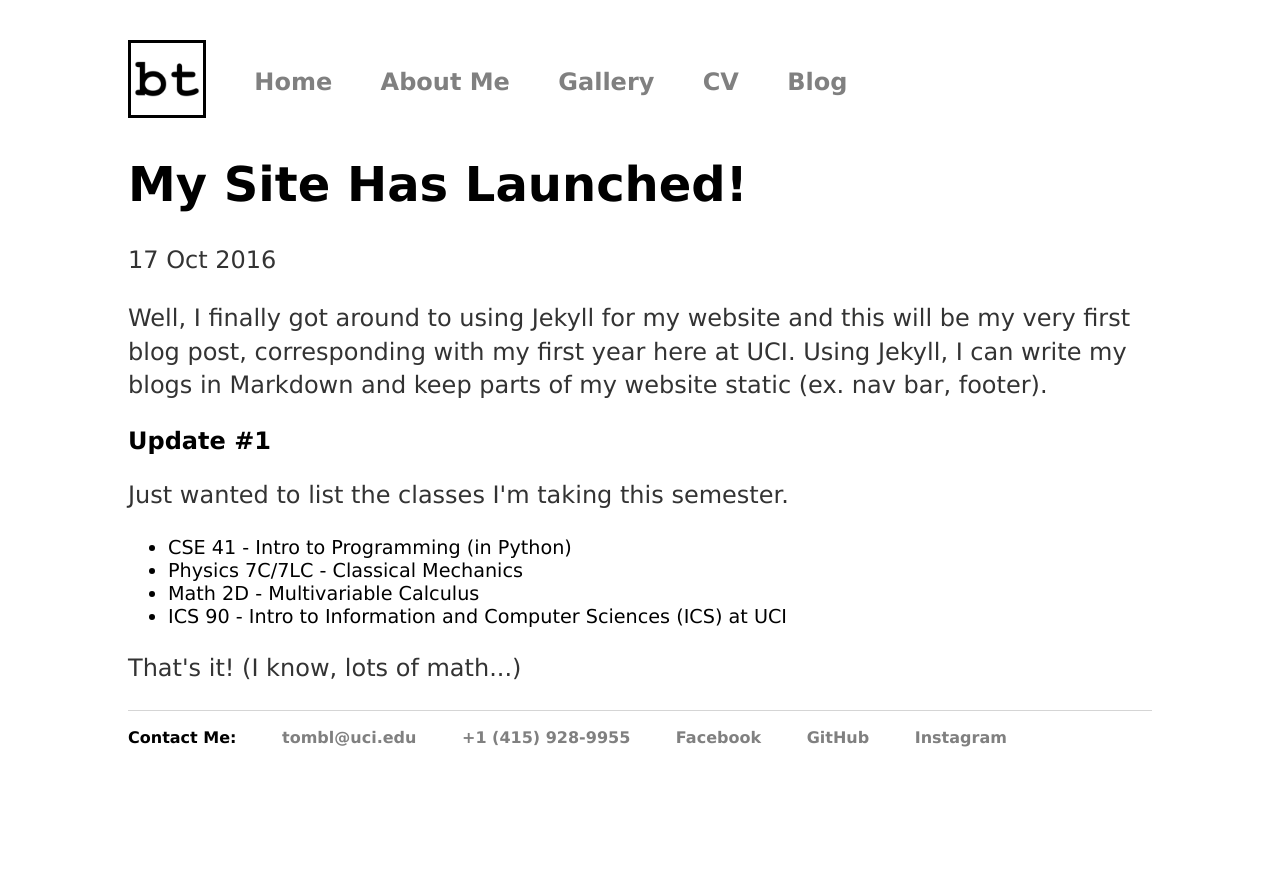
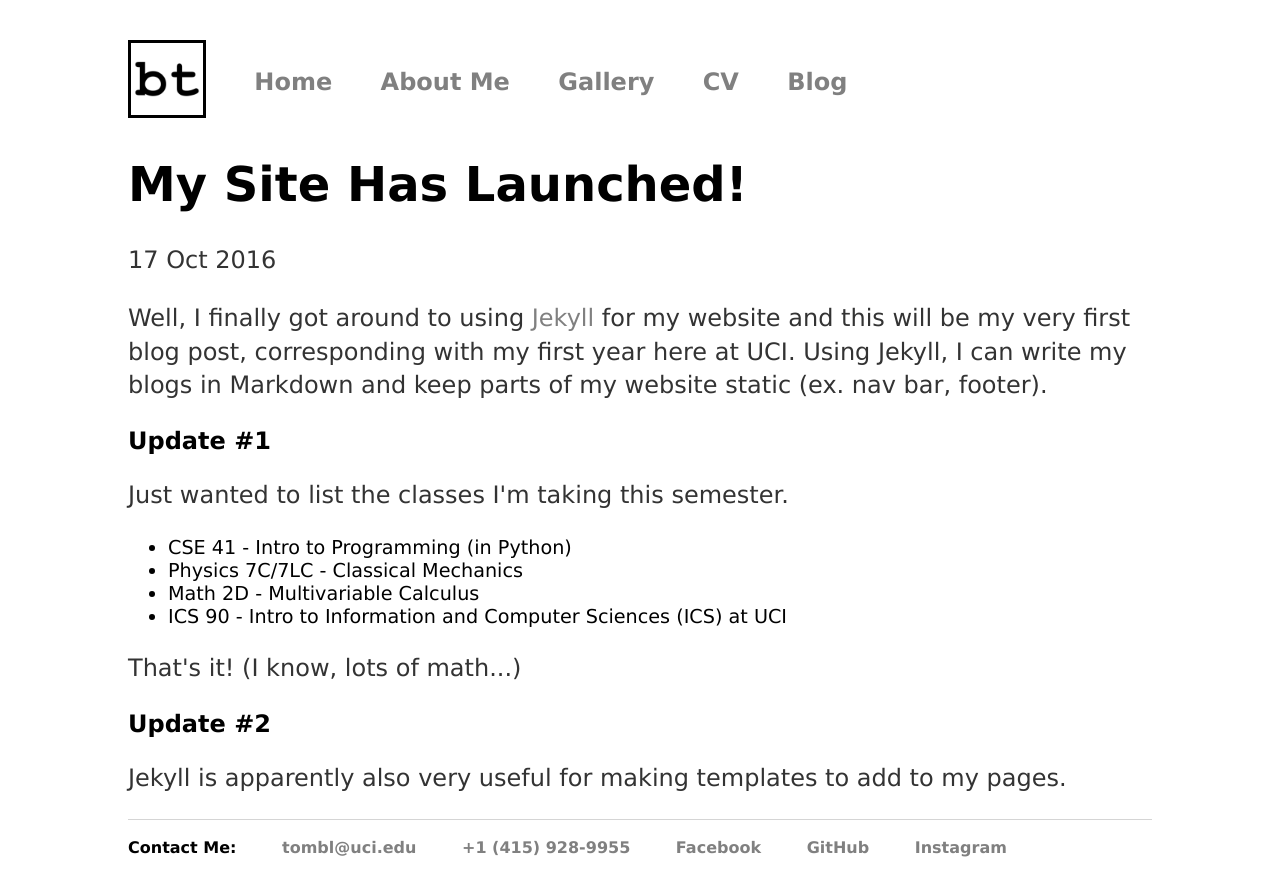
Before and after one commit to BTx123/BTx123.github.io, a Jekyll site: the page built from _posts/2016-10-17-site-launched.md, in a window 1280 px wide. Shown: the top 896 px of the page. Built offline with Jekyll 4.4.1, drawn with Linux system fonts in a browser that asks for light colours; nearby versions of some CDN libraries.

Commit message:
Update #2

```diff
--- a/_posts/2016-10-17-site-launched.md
+++ b/_posts/2016-10-17-site-launched.md
@@ -4,8 +4,12 @@ title: "My Site Has Launched!"
 date: 2016-10-17
 ---
 
-Well, I finally got around to using Jekyll for my website and this will be my very first blog post, corresponding with my first year here at UCI. Using Jekyll, I can write my blogs in Markdown and keep parts of my website static (ex. nav bar, footer).
+Well, I finally got around to using [Jekyll](https://jekyllrb.com/) for my website and this will be my very first blog post, corresponding with my first year here at UCI. Using Jekyll, I can write my blogs in Markdown and keep parts of my website static (ex. nav bar, footer).
 
 {% include update.html
     number="1"
     content="<p>Just wanted to list the classes I'm taking this semester.</p><ul><li>CSE 41 - Intro to Programming (in Python)</li><li>Physics 7C/7LC - Classical Mechanics</li><li>Math 2D - Multivariable Calculus</li><li>ICS 90 - Intro to Information and Computer Sciences (ICS) at UCI</li></ul><p>That's it! (I know, lots of math...)</p>" %}
+
+{% include update.html
+    number="2"
+    content="Jekyll is apparently also very useful for making templates to add to my pages." %}
```
